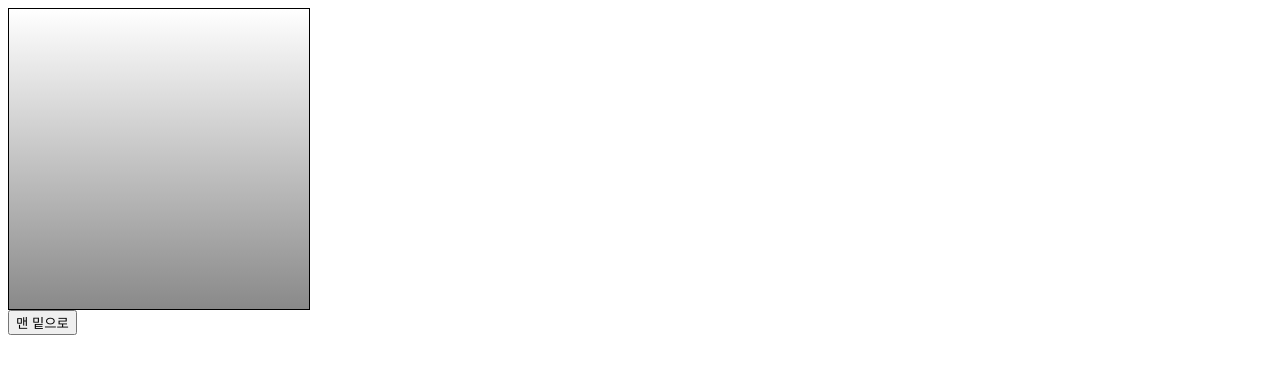
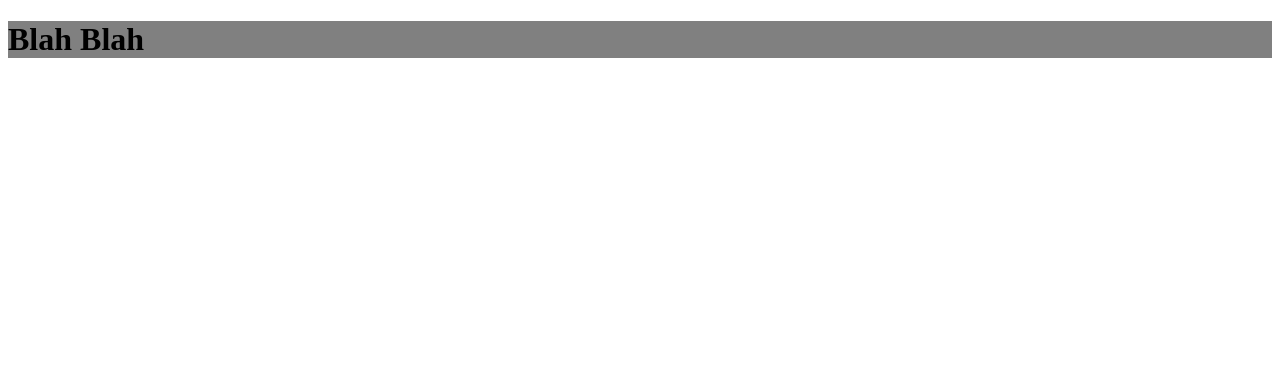
Before and after one commit to sarifor/react-practice, a React (Create React App) app: page / in a window 1280 px wide. Shown: the top 374 px of the page. Built offline with nearby package versions, Linux system fonts and the light colour scheme.

Commit message:
Use props to set basic color of comment component

```diff
--- a/src/App.js
+++ b/src/App.js
@@ -1,14 +1,11 @@
 import React, { Component } from 'react';
-import ScrollBox from './ScrollBox';
+import Comment from './Comment';
 
 class App extends Component {
     render() {
         return (
             <div>
-                <ScrollBox ref={(ref) => this.scrollBox=ref}/>
-                <button onClick={() => this.scrollBox.scrollToBottom()}>
-                    맨 밑으로
-                </button>
+                <Comment color="grey" />
             </div>
         );
     }
--- /dev/null
+++ b/src/Comment.js
@@ -0,0 +1,29 @@
+import React, { Component } from 'react';
+
+class Comment extends Component {
+    state = {
+        color: null,
+    }
+
+    constructor(props) { // Needed to use state
+        super(props);
+    }
+
+    render() {
+        const style = {
+            background: this.props.color
+        };
+
+        return (
+            <div>
+                <div style={style}>
+                    <h1>
+                        Blah Blah
+                    </h1>
+                </div>
+            </div>
+        )
+    }
+}
+
+export default Comment;
--- a/src/ScrollBox.js
+++ /dev/null
@@ -1,32 +0,0 @@
-import React, { Component } from 'react';
-
-class ScrollBox extends Component {
-    scrollToBottom = () => {
-        const { scrollHeight, clientHeight } = this.box;
-        this.box.scrollTop = scrollHeight - clientHeight;
-    }
-
-    render() {
-        const style = {
-            border: '1px solid black',
-            height: '300px',
-            width: '300px',
-            overflow: 'auto',
-            position: 'relative'
-        }
-
-        const innerStyle = {
-            width: '100%',
-            height: '650px',
-            background: 'linear-gradient(white, black)'
-        }
-
-        return (
-            <div style={style} ref={(ref) => {this.box=ref}}>
-                <div style={innerStyle}/>
-            </div>
-        );
-    }
-}
-
-export default ScrollBox;
```
